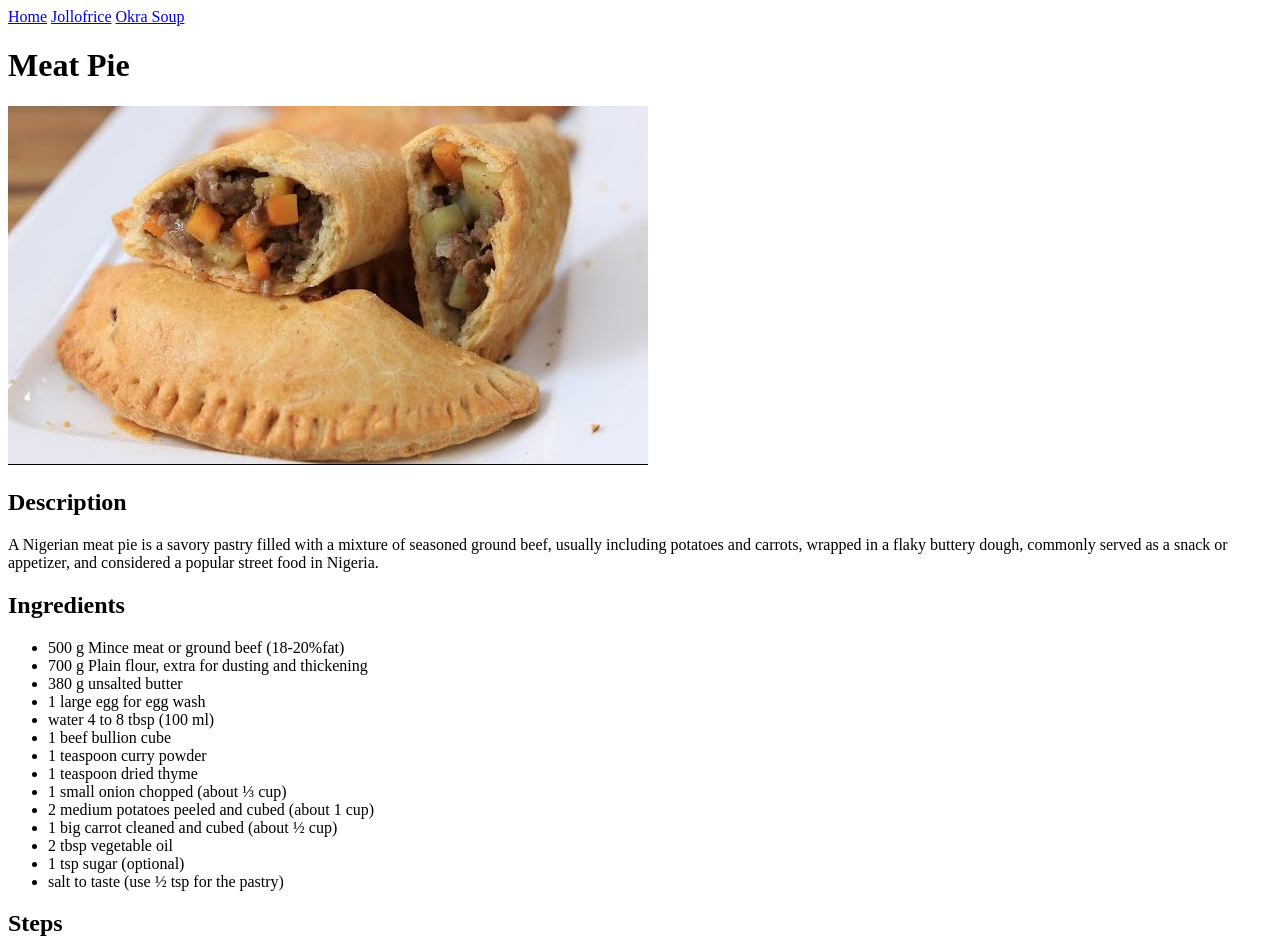
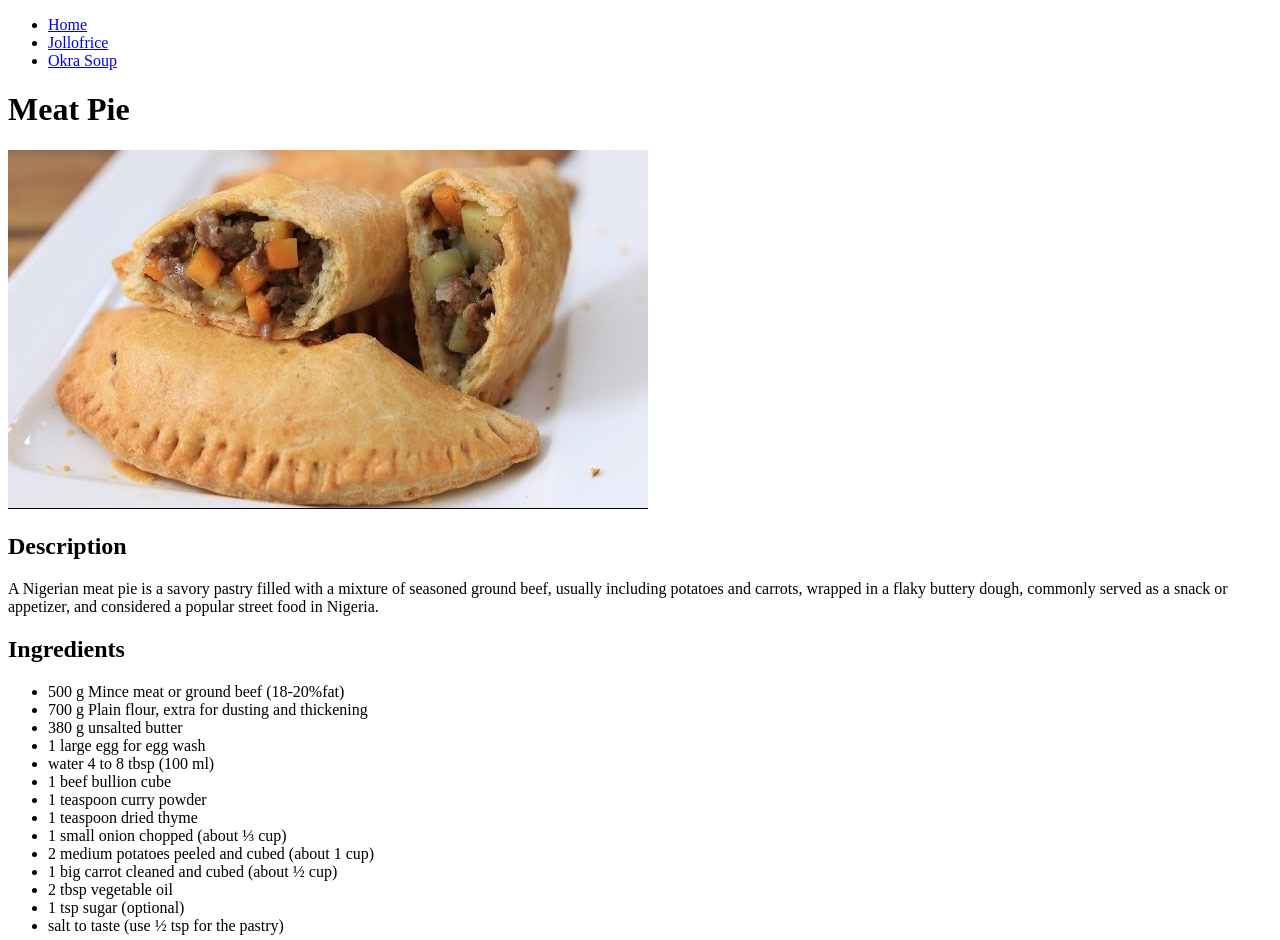
Before and after one commit to emmanueloyelade391/odin-recipes, a plain HTML site: page recipes/meat-pie.html in a window 1280 px wide. Shown: the top 940 px of the page. Drawn offline with Linux system fonts and the light colour scheme.

Commit message:
Turn every link into a list of links
Making a list of links will make the website more
organized and more readable.

```diff
--- a/recipes/meat-pie.html
+++ b/recipes/meat-pie.html
@@ -6,9 +6,11 @@
     <title>Meat Pie</title>
   </head>
   <body>
-    <a href="../index.html">Home</a>
-    <a href="jollofrice.html">Jollofrice</a>
-    <a href="okra-soup.html">Okra Soup</a>
+    <ul>
+      <li><a href="../index.html">Home</a></li>
+      <li><a href="jollofrice.html">Jollofrice</a></li>
+      <li><a href="okra-soup.html">Okra Soup</a></li>
+    </ul>
     <h1>Meat Pie</h1>
     <img src="../images/meat-pie.jpg" alt="three meat pies">
     <h2>Description</h2>
```
Also changed, not shown: index.html (+5 -3 lines), recipes/jollofrice.html (+5 -3 lines), recipes/okra-soup.html (+5 -3 lines).
